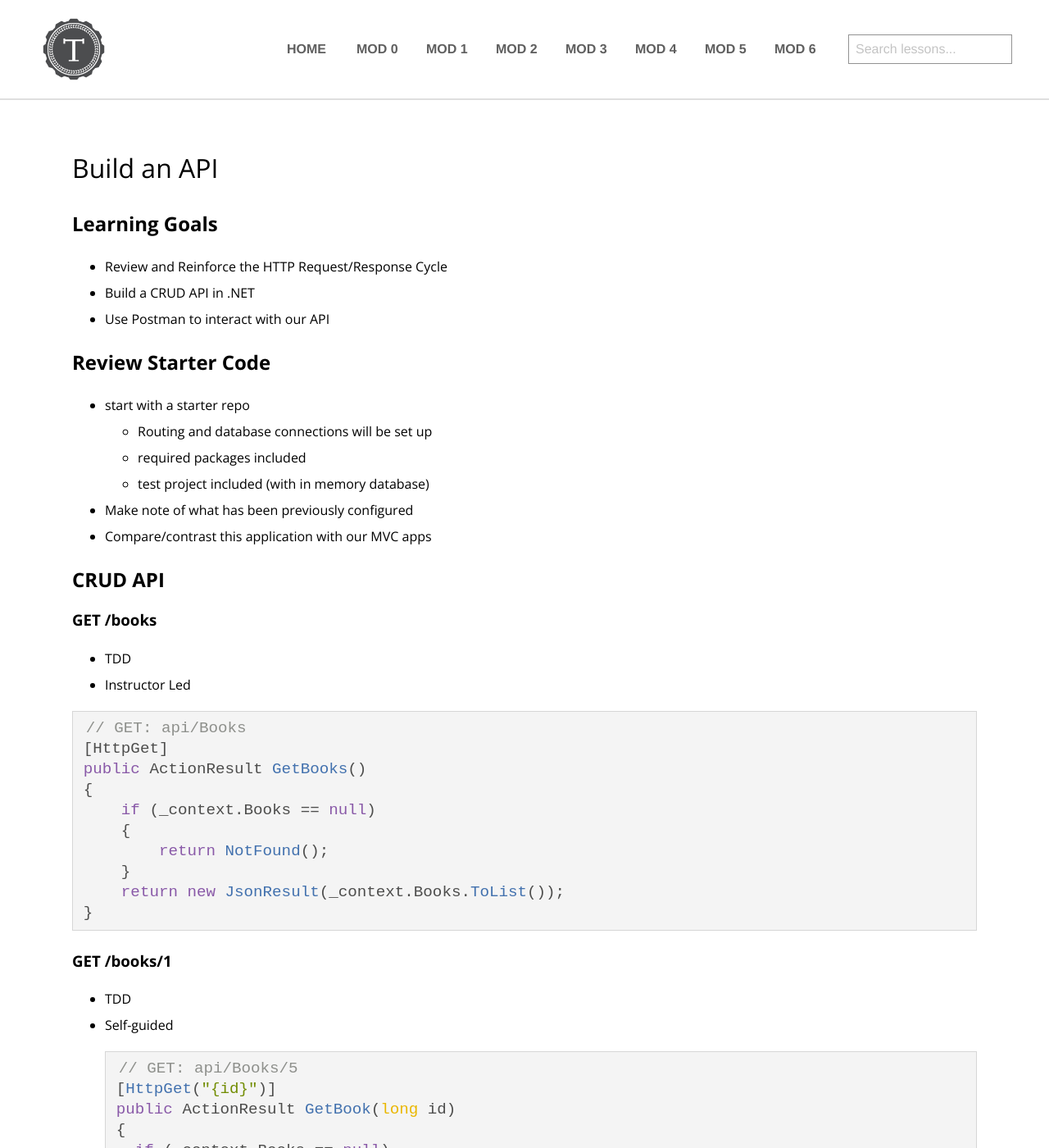
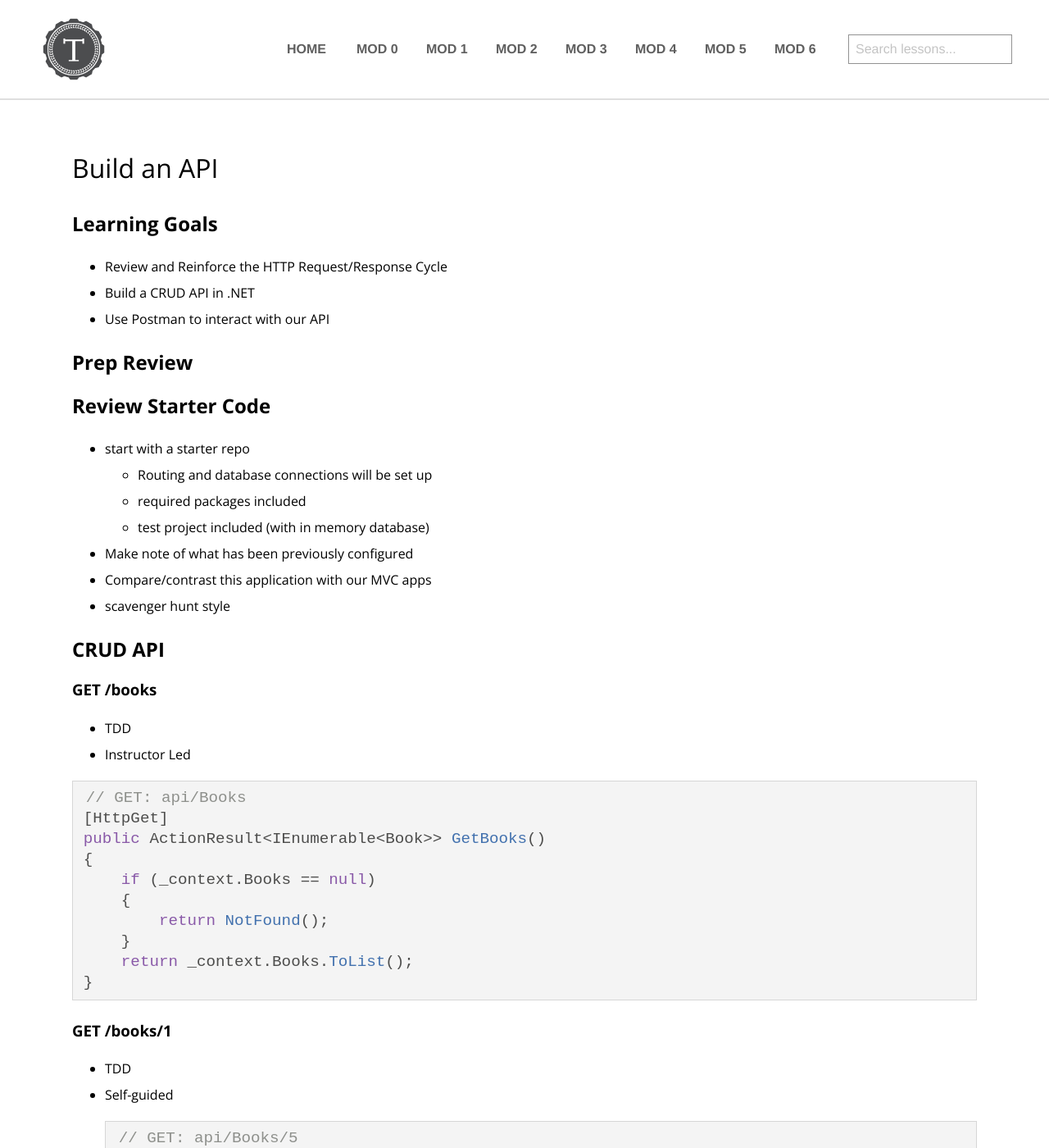
Before and after one commit to turingschool/launch-curriculum, a Jekyll site: the page built from module4/lessons/Week2/BuildAnAPI.md, in a window 1280 px wide and 1400 px high. Shown: the whole window at 82% size. Built offline with Jekyll 4.4.1, drawn with Linux system fonts in a browser that asks for light colours; nearby versions of some CDN libraries; comment, search, counter and statistics services are not loaded; some of the changed text lies outside the part shown.

Commit message:
comments from discussion with zoe

````diff
--- a/module4/lessons/Week2/BuildAnAPI.md
+++ b/module4/lessons/Week2/BuildAnAPI.md
@@ -8,6 +8,8 @@ title: Build an API
 * Build a CRUD API in .NET
 * Use Postman to interact with our API
 
+## Prep Review
+
 ## Review Starter Code
 - start with a starter repo
     - Routing and database connections will be set up
@@ -15,6 +17,7 @@ title: Build an API
     - test project included (with in memory database)
 - Make note of what has been previously configured
 - Compare/contrast this application with our MVC apps
+- scavenger hunt style
 
 ## CRUD API
 ### GET /books
@@ -24,13 +27,13 @@ title: Build an API
 ```c#
 // GET: api/Books
 [HttpGet]
-public ActionResult GetBooks()
+public ActionResult<IEnumerable<Book>> GetBooks()
 {
     if (_context.Books == null)
     {
         return NotFound();
     }
-    return new JsonResult(_context.Books.ToList());
+    return _context.Books.ToList();
 }
 ```
 
````
Also changed, not shown: other parts of module4/lessons/Week2/BuildAnAPI.md (+3 -0 lines).
